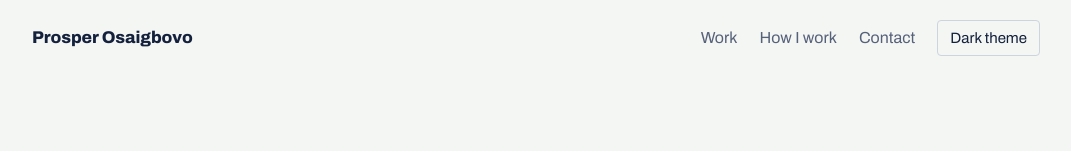
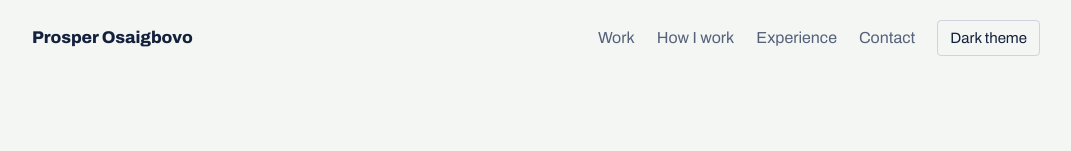
Before and after one commit to prosperjohn9/prosper-portfolio, a Next.js app: page /work/traders-hindsight in a window 1280 px wide. Shown: the top 151 px of the page, without its empty margins (104-1175 px from the left). Built offline with nearby package versions, Linux system fonts and the light colour scheme.

Commit message:
feat: show only work people can open in Selected work
GoldenCrest comes off until it is finished. The jobs go back to a short
Experience list beside Education, since they have nothing to open.

```diff
--- a/src/app/page.tsx
+++ b/src/app/page.tsx
@@ -2,7 +2,7 @@ import { homeProse } from "@/content/home";
 import { receipts } from "@/content/receipts";
 import { numberReceipts } from "@/domain/receipts";
 import { Contact } from "@/sections/Contact";
-import { Education } from "@/sections/Education";
+import { Experience } from "@/sections/Experience";
 import { Hero } from "@/sections/Hero";
 import { HowIWork } from "@/sections/HowIWork";
 import { SelectedWork } from "@/sections/SelectedWork";
@@ -15,7 +15,7 @@ export default function Home() {
       <Hero numbering={numbering} />
       <SelectedWork />
       <HowIWork numbering={numbering} />
-      <Education />
+      <Experience />
       <Contact />
     </>
   );
--- /dev/null
+++ b/src/content/home/experience.ts
@@ -0,0 +1,43 @@
+import type { Milestone } from "@/domain/portfolio";
+
+export const experience = {
+  title: "Experience and education",
+  roles: [
+    {
+      period: "Dec 2025 to now",
+      title: "Founder and software engineer, Hindsight Trade Analytics Limited",
+      detail: "Designed, built and run The Trader's Hindsight.",
+    },
+    {
+      period: "Nov 2025 to Jan 2026",
+      title: "Software engineer (contract), QuantumEdge Technologies",
+      detail:
+        "Cloud applications used by 250,000+ active users, and a move from legacy systems to the cloud.",
+    },
+    {
+      period: "Sep 2021 to Jun 2025",
+      title: "Full stack developer, MTrendz, London (remote)",
+      detail: "An e-commerce platform: REST APIs, payment integrations and React interfaces.",
+    },
+    {
+      period: "Mar 2019 to Jun 2020",
+      title: "Cyber security specialist, Meteotech, Abuja",
+      detail:
+        "Vulnerability assessments, authentication with JWT and OAuth, and incident response.",
+    },
+  ] satisfies Milestone[],
+  educationTitle: "Education",
+  education: [
+    {
+      period: "Feb 2026",
+      title: "M.Sc. Cyber Security, Üsküdar University",
+      detail: "Thesis: AI in cybersecurity, adaptive threat detection.",
+    },
+    {
+      period: "Jul 2024",
+      title: "B.E. Computer Engineering, Üsküdar University",
+      detail: "GPA 3.63.",
+    },
+    { period: "Jul 2017", title: "B.Ed. Chemistry Education, Delta State University" },
+  ] satisfies Milestone[],
+};
--- a/src/content/home/index.ts
+++ b/src/content/home/index.ts
@@ -4,7 +4,7 @@ import { hero } from "@/content/home/hero";
 import { howIWork } from "@/content/home/how-i-work";
 
 export { contact } from "@/content/home/contact";
-export { education } from "@/content/home/education";
+export { experience } from "@/content/home/experience";
 export { hero } from "@/content/home/hero";
 export { howIWork } from "@/content/home/how-i-work";
 export { work } from "@/content/home/work";
--- a/src/content/navigation.ts
+++ b/src/content/navigation.ts
@@ -8,6 +8,7 @@ export interface NavItem {
 export const sectionNav: readonly NavItem[] = [
   { id: "work", label: "Work" },
   { id: "how-i-work", label: "How I work" },
+  { id: "experience", label: "Experience" },
 ];
 
 /** Always visible, on every screen size. */
--- a/src/content/projects/index.ts
+++ b/src/content/projects/index.ts
@@ -1,19 +1,8 @@
 import type { Project } from "@/domain/portfolio";
-import { goldenCrest } from "@/content/projects/goldencrest";
 import { isiLens } from "@/content/projects/isi-lens";
-import { meteotech } from "@/content/projects/meteotech";
-import { mtrendz } from "@/content/projects/mtrendz";
-import { quantumEdge } from "@/content/projects/quantumedge";
 import { tradersHindsight } from "@/content/projects/traders-hindsight";
 
 export { tradersHindsight } from "@/content/projects/traders-hindsight";
 
 /** Everything the Selected work list shows, in its order: the flagship, then newest first. */
-export const projects: readonly Project[] = [
-  tradersHindsight,
-  goldenCrest,
-  isiLens,
-  quantumEdge,
-  mtrendz,
-  meteotech,
-];
+export const projects: readonly Project[] = [tradersHindsight, isiLens];
--- a/src/domain/portfolio.ts
+++ b/src/domain/portfolio.ts
@@ -19,14 +19,14 @@ export interface LedgerRow {
   source: RichText<never>;
 }
 
-/** A degree, or another dated step, newest first. */
+/** A job or a degree, newest first. */
 export interface Milestone {
   period: string;
   title: string;
   detail?: string;
 }
 
-/** Something I built or worked on: a product, a client site or a job. */
+/** Something I built, as the Selected work list shows it. */
 export interface Project {
   /** Stable and URL-safe: it keys the list, and names the project's page when it has one. */
   slug: string;
--- /dev/null
+++ b/src/sections/Experience.tsx
@@ -0,0 +1,34 @@
+import { Section } from "@/components/layout/Section";
+import { experience } from "@/content/home";
+import type { Milestone } from "@/domain/portfolio";
+
+function Timeline({ items }: { items: readonly Milestone[] }) {
+  return (
+    <ol className="m-0 list-none p-0">
+      {items.map((item) => (
+        <li
+          key={item.title}
+          className="grid gap-0.5 border-t border-rule py-4 md:grid-cols-[11rem_1fr] md:gap-x-6"
+        >
+          <span className="text-base text-graphite md:pt-0.5">{item.period}</span>
+          <div>
+            <p className="t-h3 m-0">{item.title}</p>
+            {item.detail ? <p className="m-0 mt-0.5">{item.detail}</p> : null}
+          </div>
+        </li>
+      ))}
+    </ol>
+  );
+}
+
+export function Experience() {
+  return (
+    <Section id="experience" title={experience.title}>
+      <div className="max-w-[48rem]">
+        <Timeline items={experience.roles} />
+        <h3 className="t-h3 mt-10 mb-1">{experience.educationTitle}</h3>
+        <Timeline items={experience.education} />
+      </div>
+    </Section>
+  );
+}
```
Also changed, not shown: 1 other file (tests, documents, lock files or other folders).
